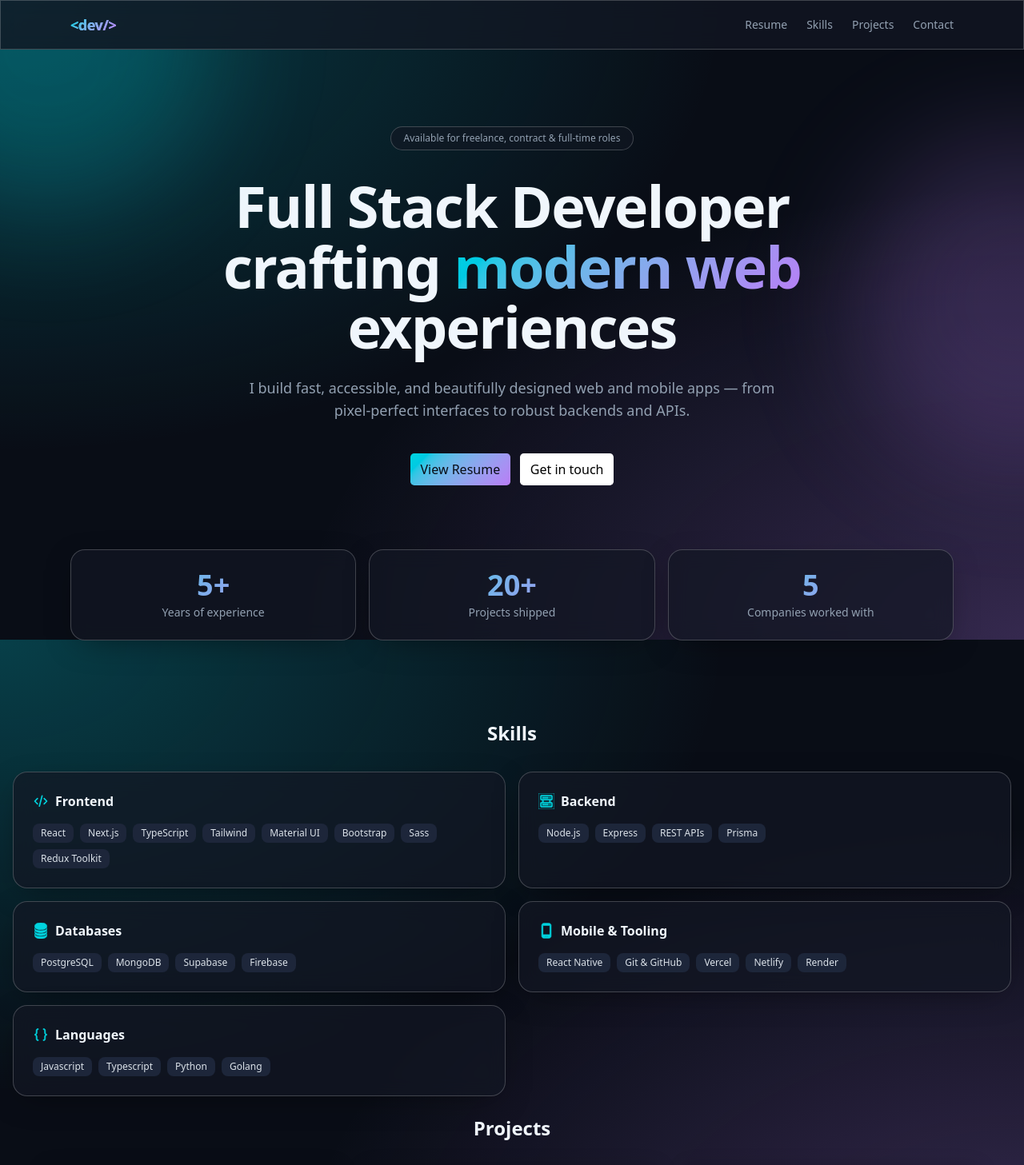
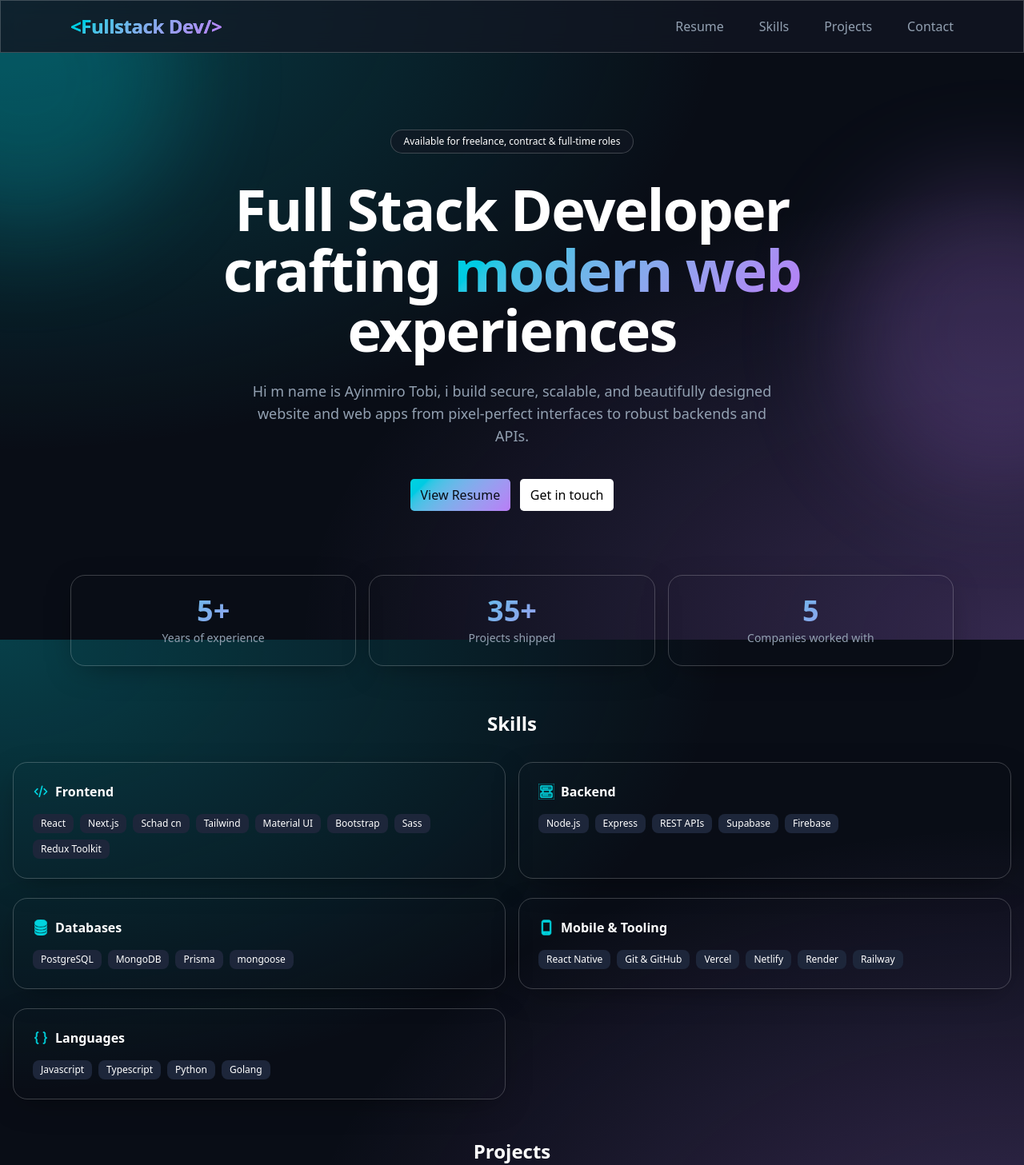
Before and after one commit to tobiayinmiro23/portfolio2.0, a React (Vite) app: page / in a window 1280 px wide. Shown: the top 1457 px of the page at 80% size. Built offline with nearby package versions, Linux system fonts and the light colour scheme.

Commit message:
new portfolio fifth commit, finished screens and components

```diff
--- a/src/App.jsx
+++ b/src/App.jsx
@@ -7,7 +7,7 @@ import Contact from './Components/Contact'
 
 const App = () => {
   return (
-    <body className=" text-[#f0f6fc] ">
+    <body className="">
       <Nav/>
       <Intro/>
       <Skills/>
--- a/src/Components/Contact.jsx
+++ b/src/Components/Contact.jsx
@@ -3,8 +3,8 @@ import { contacts } from '../Data';
 
 const Contact = () => {
   return (
-      <aside className="lg:col-span-2 space-y-3 w-[60%] mx-[auto]">
-        <h1 className='text-center text-[1.5rem] mb-[3rem]'>Contact</h1>
+      <aside id='contact' className="lg:col-span-2 space-y-3 w-[60%] mx-[auto] pb-[4rem] max-[508px]:w-[97%]">
+        <h1 className="text-center text-2xl font-semibold mb-9">Contact</h1>
       {contacts.map((item) => {
         const Icon = item.icon;
 
@@ -12,7 +12,8 @@ const Contact = () => {
           <a
             key={item.id}
             href={item.href}
-            className="glass rounded-2xl p-5 shadow-elegant flex items-center gap-3 hover:border-primary/50 transition-colors"
+            target='_blank'
+            className="project-border rounded-2xl p-5 shadow-elegant flex items-center gap-3 hover:border-primary/50 transition-colors max-[308px]:p-3"
           >
             <span className="rounded-lg bg-primary/15 p-2 text-primary">
               <img src={Icon} className="h-5 w-5" />
--- a/src/Components/Intro.jsx
+++ b/src/Components/Intro.jsx
@@ -4,13 +4,13 @@ import { stack, experienceSummary} from '../Data';
 const Intro = () => {
 
    return (
-    <main className="relative overflow-hidden">
+    <main className="relative overflow-hidden ">
       {/* animated blobs */}
       <div aria-hidden className="pointer-events-none absolute -top-40 -left-40 h-96 w-96 rounded-full bg-primary/20 blur-3xl animate-blob" />
       <div aria-hidden className="pointer-events-none absolute top-40 -right-40 h-96 w-96 rounded-full bg-accent/20 blur-3xl animate-blob" />
 
       <section className="mx-auto max-w-6xl px-6 pt-24 pb-20 text-center">
-        <div className="inline-flex items-center gap-2 rounded-full border border-border bg-card/60 px-4 py-1.5 text-xs text-muted-foreground mb-8">
+        <div className="inline-flex items-center bg-card/60  rounded-full border px-4 py-1.5 text-xs  mb-8">
           Available for freelance, contract & full-time roles
         </div>
         <h1 className="text-5xl sm:text-7xl font-bold tracking-tight leading-[1.05]">
@@ -18,23 +18,23 @@ const Intro = () => {
           crafting <span className="text-gradient">modern web</span> experiences
         </h1>
         <p className="mt-6 max-w-2xl mx-auto text-lg text-muted-foreground">
-          I build fast, accessible, and beautifully designed web and mobile apps —
+          Hi m name is Ayinmiro Tobi, i build secure, scalable, and beautifully designed website and web apps
           from pixel-perfect interfaces to robust backends and APIs.
         </p>
         <div className="mt-10 flex flex-wrap items-center justify-center gap-3">
           <button  size="lg" className="bg-gradient-primary text-primary-foreground shadow-glow py-[0.5rem] px-[0.8rem] rounded-[0.3rem] hover:opacity-90">
-            <a href="/projects">View Resume </a>
+            <a href="portfoliopic/Ayinmiro Tobi CV.pdf" target='_blank'>View Resume </a>
           </button>
           <button variant="outline" className='bg-[white] text-[black] py-[0.5rem] px-[0.8rem] rounded-[0.3rem] ' size="lg">
-            <a href="/contact">Get in touch</a>
+            <a href="#contact">Get in touch</a>
           </button>
         </div>
       </section>
 
-      <section className="mx-auto max-w-6xl px-6 pb-24">
+      <section className="mx-auto max-w-6xl px-6 pb-13">
         <div className="grid sm:grid-cols-3 gap-4">
           {experienceSummary.map((s) => (
-            <div key={s.v} className="glass rounded-2xl p-6 text-center shadow-elegant">
+            <div key={s.v} className="project-border rounded-2xl p-6 text-center shadow-elegant">
               <div className="text-4xl font-bold text-gradient">{s.k}</div>
               <div className="mt-1 text-sm text-muted-foreground">{s.v}</div>
             </div>
--- a/src/Components/Nav.jsx
+++ b/src/Components/Nav.jsx
@@ -1,19 +1,26 @@
-import React from 'react'
-  const linkBase = "text-sm text-muted-foreground hover:text-foreground transition-colors text-foreground font-medium";
+import {useState,useRef} from 'react'
+import menuIcon from '../Assets/menu-svgrepo-com.svg'
+const linkBase = "text-m text-muted-foreground hover:text-foreground cursor-pointer font-medium max-[795px]:my-[1.7rem]";
 
 const Nav = () => {
+  let menu = useRef(null)
+    const Menu = () => {
+        if (menu?.current) menu.current.classList.toggle('hamburgermenu')
+    }
   return (
      <header className="bg-[#090d16] sticky top-0 z-40 glass">
       <div className="mx-auto max-w-6xl flex items-center justify-between px-6 py-4">
-        <h1 to="/" className="font-bold tracking-tight text-lg text-gradient" >
-          <span className="text-gradient">{"<dev/>"}</span>
+        <h1  className="font-bold tracking-tight text-lg text-gradient" >
+          <span className="text-gradient text-2xl">{"<Fullstack Dev/>"}</span>
         </h1>
-        <nav className="flex items-center gap-6">
-          <p to="/" className={linkBase} >Resume</p>
-          <p to="/about" className={linkBase}>Skills</p>
-          <p to="/projects" className={linkBase}>Projects</p>
-          <p to="/contact" className={linkBase}>Contact</p>
+        <nav ref={menu} className="flex items-center gap-11 max-[795px]:absolute max-[795px]:bg-[black] max-[795px]:transition-all-[1s] max-[795px]:top-[4.06rem] max-[795px]:w-[100%] max-[795px]:h-[100%] max-[795px]:overflow-y-auto max-[795px]:p-[0rem] max-[795px]:pb-[3rem] max-[795px]:block max-[795px]:text-center max-[795px]:z-30 max-[795px]:left-[-100.1%]">
+          <a href="portfoliopic/Ayinmiro Tobi CV.pdf" target='_blank' className={linkBase} >Resume</a>
+          <a href="#skills" className={linkBase}>Skills</a>
+          <a href="#projects" className={linkBase}>Projects</a>
+          <a href="#contact" className={linkBase}>Contact</a>
         </nav>
+        <img src={menuIcon} className="h-7 w-7 hidden max-[795px]:block" onClick={Menu}/>
+        {/* <div className='' onClick={Menu} >hidden</div> */}
       </div>
     </header>
   )
--- a/src/Components/Skills.jsx
+++ b/src/Components/Skills.jsx
@@ -3,19 +3,18 @@ import { skillGroups } from '../Data'
 const Skills = () => {
 
   return (
-      <section className="mt-1 px-[1rem]">
+      <section id='skills' className="mt-1 px-[1rem] mb-[1.1rem]">
         <h2 className="text-2xl font-semibold  text-center "> Skills</h2>
         <div className="mt-8 grid sm:grid-cols-2 gap-4">
           {skillGroups.map(({ icon, title, items }) => (
-            <div key={title} className="glass rounded-2xl p-6 shadow-elegant">
+            <div key={title} className="project-border rounded-2xl mb-[0.5rem] p-6 shadow-elegant">
               <div className="flex items-center gap-2 text-foreground">
-                {/* <Icon className="h-5 w-5 text-primary" /> */}
                 <img className="h-5 w-5 text-primary"  src={icon} alt="" />
                 <h3 className="font-semibold">{title}</h3>
               </div>
               <div className="mt-4 flex flex-wrap gap-2">
                 {items.map((i) => (
-                  <span key={i} className="rounded-md bg-secondary text-secondary-foreground/90 px-2.5 py-1 text-xs">{i}</span>
+                  <span key={i} className="rounded-md bg-secondary px-2.5 py-1 text-xs">{i}</span>
                 ))}
               </div>
             </div>
--- a/src/Data/index.jsx
+++ b/src/Data/index.jsx
@@ -11,10 +11,10 @@ import Whatsapp from '../Assets/whatsapp-svgrepo-com.svg'
 
 
 export  const skillGroups = [
-  { icon: skill, title: "Frontend", items: ["React", "Next.js", "TypeScript", "Tailwind", "Material UI", "Bootstrap", "Sass", "Redux Toolkit"] },
-  { icon: backend, title: "Backend", items: ["Node.js", "Express", "REST APIs", "Prisma"] },
-  { icon: database, title: "Databases", items: ["PostgreSQL", "MongoDB", "Supabase", "Firebase"] },
-  { icon: mobile, title: "Mobile & Tooling", items: ["React Native", "Git & GitHub", "Vercel", "Netlify", "Render"] },
+  { icon: skill, title: "Frontend", items: ["React", "Next.js", "Schad cn", "Tailwind", "Material UI", "Bootstrap", "Sass", "Redux Toolkit"] },
+  { icon: backend, title: "Backend", items: ["Node.js", "Express", "REST APIs","Supabase", "Firebase"] },
+  { icon: database, title: "Databases", items: ["PostgreSQL", "MongoDB",  "Prisma", "mongoose"] },
+  { icon: mobile, title: "Mobile & Tooling", items: ["React Native", "Git & GitHub", "Vercel", "Netlify", "Render","Railway"] },
   { icon: language, title: "Languages", items: ["Javascript","Typescript","Python","Golang"] },
 
 ];
@@ -26,7 +26,7 @@ export const stack = [
   ];
 export const experienceSummary=[
             { k: "5+", v: "Years of experience" },
-            { k: "20+", v: "Projects shipped" },
+            { k: "35+", v: "Projects shipped" },
             { k: "5", v: "Companies worked with" },
           ]
 export const metaData= [
--- a/src/index.css
+++ b/src/index.css
@@ -1,15 +1,13 @@
 @import "tailwindcss";
 :root{
-  --background: #090d16;
-  --foreground: #f0f6fc;
   --gradient-primary: linear-gradient(135deg, #00d4df, oklch(0.7 0.18 305));
 
 }
+.hamburgermenu { position: absolute; left: 0%; width: 100%; height: 100vh; transition: 0.6s; }
  .body {
     background: oklch(0.16 0.02 265);
     width: 100%;
     background-color: var(--color-background);
-    color: var(--color-foreground);
     font-family: ui-sans-serif, system-ui, -apple-system, "Segoe UI", Roboto, "Inter", sans-serif;
     background-image: var(--gradient-hero);
     background-attachment: fixed;
@@ -23,7 +21,7 @@
   }
 
 
-
+/* removing this makes it light mode */
 @theme inline {
   --radius-sm: calc(var(--radius) - 4px);
   --radius-md: calc(var(--radius) - 2px);
@@ -71,7 +69,7 @@
   --radius: 0.625rem;
   /* Dark-by-default developer portfolio */
   --background: oklch(0.16 0.02 265);
-  --foreground: oklch(0.97 0.01 250);
+  --foreground: #ffffff;
   --card: oklch(0.21 0.025 265);
   --card-foreground: oklch(0.97 0.01 250);
   --popover: oklch(0.21 0.025 265);
@@ -87,30 +85,17 @@
   --destructive: oklch(0.65 0.22 25);
   --destructive-foreground: oklch(0.98 0 0);
   --border: oklch(100% 0.00011 271.152 / 0.206);
-  --input: oklch(100% 0.00011 271.152);
-  --ring: oklch(0.78 0.16 200);
+
   --gradient-primary: linear-gradient(135deg, oklch(0.78 0.16 200), oklch(0.7 0.18 305));
   --gradient-hero: radial-gradient(ellipse at top left, oklch(0.78 0.16 200 / 0.25), transparent 50%), radial-gradient(ellipse at bottom right, oklch(0.7 0.18 305 / 0.25), transparent 50%);
   --shadow-glow: 0 20px 60px -20px oklch(0.78 0.16 200 / 0.45);
   --shadow-elegant: 0 10px 40px -15px oklch(0 0 0 / 0.5);
-  --chart-1: oklch(0.646 0.222 41.116);
-  --chart-2: oklch(0.6 0.118 184.704);
-  --chart-3: oklch(0.398 0.07 227.392);
-  --chart-4: oklch(0.828 0.189 84.429);
-  --chart-5: oklch(0.769 0.188 70.08);
-  --sidebar: oklch(0.984 0.003 247.858);
-  --sidebar-foreground: oklch(0.129 0.042 264.695);
-  --sidebar-primary: oklch(0.208 0.042 265.755);
-  --sidebar-primary-foreground: oklch(0.984 0.003 247.858);
-  --sidebar-accent: oklch(0.968 0.007 247.896);
-  --sidebar-accent-foreground: oklch(0.208 0.042 265.755);
-  --sidebar-border: oklch(0.929 0.013 255.508);
-  --sidebar-ring: oklch(0.704 0.04 256.788);
+
 }
 
 .dark {
   --background: oklch(0.129 0.042 264.695);
-  --foreground: oklch(0.984 0.003 247.858);
+  --foreground: oklch(100% 0.00011 271.152);
   --card: oklch(0.208 0.042 265.755);
   --card-foreground: oklch(0.984 0.003 247.858);
   --popover: oklch(0.208 0.042 265.755);
@@ -125,22 +110,7 @@
   --accent-foreground: oklch(0.984 0.003 247.858);
   --destructive: oklch(0.704 0.191 22.216);
   --destructive-foreground: oklch(0.984 0.003 247.858);
-  --border: oklch(100% 0.00011 271.152 / 0);
-  --input: oklch(1 0 0 / 15%);
-  --ring: oklch(0.551 0.027 264.364);
-  --chart-1: oklch(0.488 0.243 264.376);
-  --chart-2: oklch(0.696 0.17 162.48);
-  --chart-3: oklch(0.769 0.188 70.08);
-  --chart-4: oklch(0.627 0.265 303.9);
-  --chart-5: oklch(0.645 0.246 16.439);
-  --sidebar: oklch(0.208 0.042 265.755);
-  --sidebar-foreground: oklch(0.984 0.003 247.858);
-  --sidebar-primary: oklch(0.488 0.243 264.376);
-  --sidebar-primary-foreground: oklch(0.984 0.003 247.858);
-  --sidebar-accent: oklch(0.279 0.041 260.031);
-  --sidebar-accent-foreground: oklch(0.984 0.003 247.858);
-  --sidebar-border: oklch(1 0 0 / 10%);
-  --sidebar-ring: oklch(0.551 0.027 264.364);
+  --border: #ffffff00;
 }
 
 @layer base {
@@ -167,21 +137,16 @@
   .bg-gradient-primary { background: var(--gradient-primary); }
   .shadow-glow { box-shadow: var(--shadow-glow); }
   .shadow-elegant { box-shadow: var(--shadow-elegant); }
+  .glass-t {
+    border-top: 1px solid var(--border);
+    padding-top:30px ;
+  }
+  .project-border{
+    border: 1px solid var(--border);
+  }
   .glass {
     background: color-mix(in oklab, var(--card) 70%, transparent);
     backdrop-filter: blur(12px);
     border: 1px solid var(--border);
   }
 }
-
-@keyframes float {
-  0%, 100% { transform: translateY(0); }
-  50% { transform: translateY(-12px); }
-}
-@keyframes blob {
-  0%, 100% { transform: translate(0,0) scale(1); }
-  33% { transform: translate(30px,-40px) scale(1.1); }
-  66% { transform: translate(-20px,20px) scale(0.95); }
-}
-.animate-float { animation: float 6s ease-in-out infinite; }
-.animate-blob { animation: blob 16s ease-in-out infinite; }
```
Also changed, not shown: src/Components/Projects.jsx (+5 -8 lines), src/Assets/menu-svgrepo-com.svg (added).
